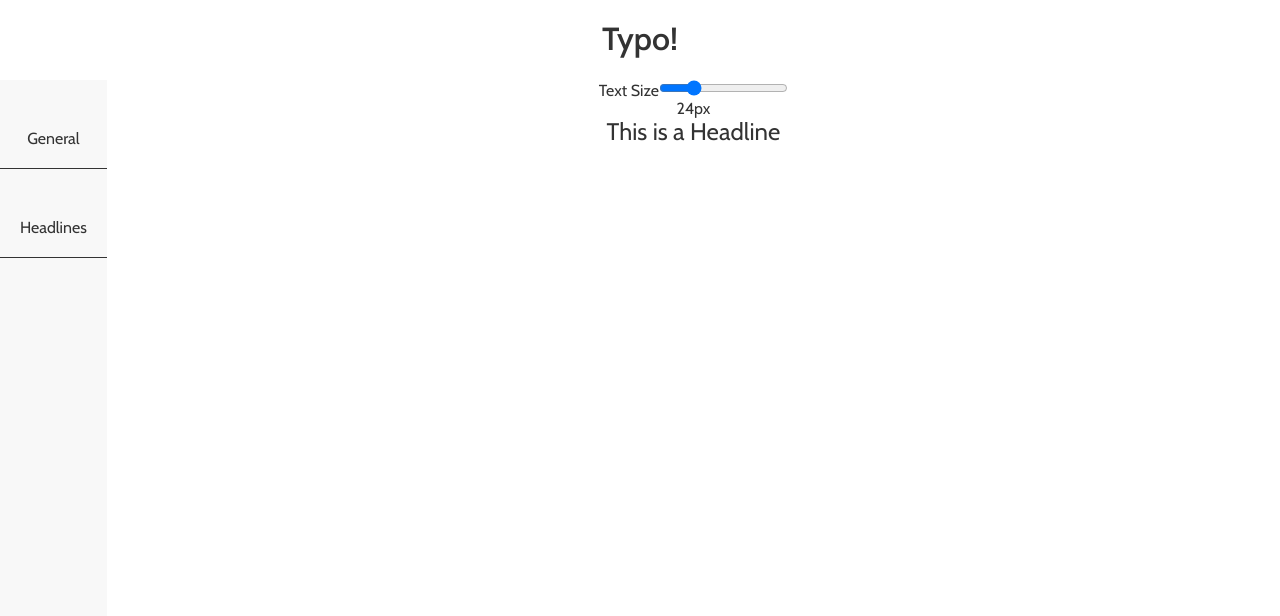
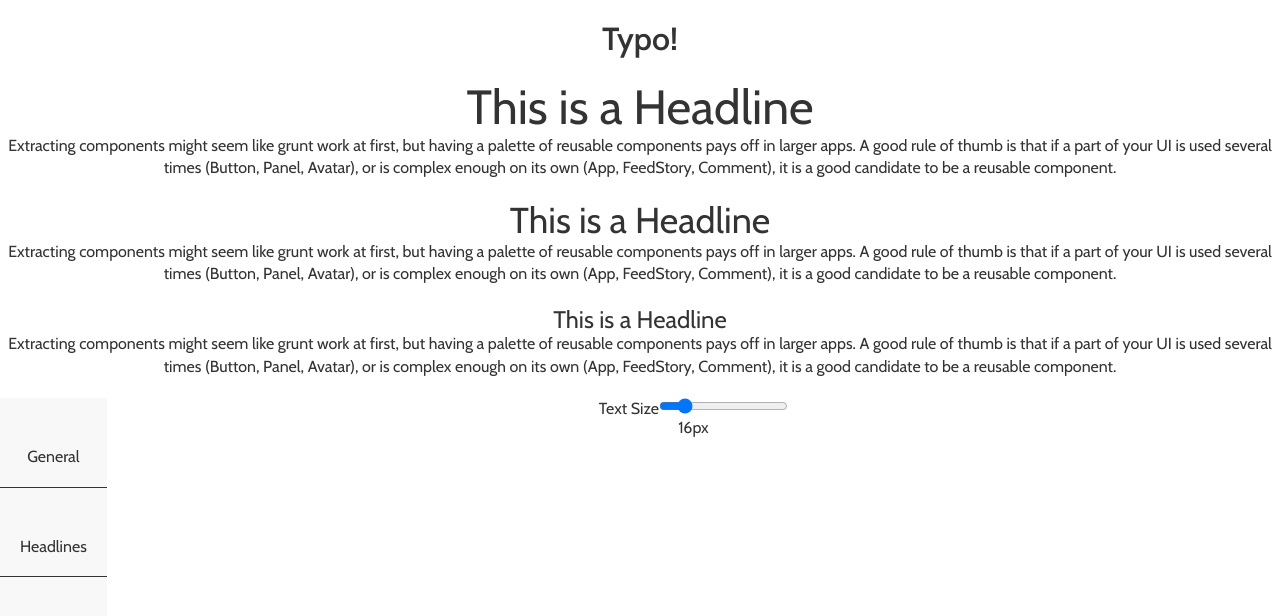
Before and after one commit to Plsr/25knots, a React app: page /typography in a window 1280 px wide. Shown: the top 616 px of the page. Built offline with nearby package versions, Linux system fonts and the light colour scheme.

Commit message:
Further additions to typography state

```diff
--- a/src/components/Typography.jsx
+++ b/src/components/Typography.jsx
@@ -6,6 +6,7 @@ import TabContent from './TabContent.jsx'
 import SliderInput from './SliderInput.jsx'
 import UnitValueDisplay from './UnitValueDisplay.jsx'
 import VariableHeadline from './VariableHeadline.jsx'
+import VariableText from './VariableText.jsx'
 
 export default class Typography extends React.Component {
   constructor(props) {
@@ -22,6 +23,54 @@ export default class Typography extends React.Component {
     return (
       <div style={{textAlign: 'center'}}>
         <h1>Typo!</h1>
+        <VariableHeadline
+          fontSize={this.props.headline1Size}
+          spacingTop={this.props.headline1SpacingTop}
+          spacingBottom={this.props.headline1SpacingTop}
+        >
+          This is a Headline
+        </VariableHeadline>
+
+        <VariableText
+          fontSize={this.props.fontSize}
+          lineHeight={this.props.lineHeight}
+          spacingBottom={20}
+        >
+          Extracting components might seem like grunt work at first, but having a palette of reusable components pays off in larger apps. A good rule of thumb is that if a part of your UI is used several times (Button, Panel, Avatar), or is complex enough on its own (App, FeedStory, Comment), it is a good candidate to be a reusable component.
+        </VariableText>
+
+        <VariableHeadline
+          fontSize={this.props.headline2Size}
+          spacingTop={this.props.headline2SpacingTop}
+          spacingBottom={this.props.headline2SpacingTop}
+        >
+          This is a Headline
+        </VariableHeadline>
+
+        <VariableText
+          fontSize={this.props.fontSize}
+          lineHeight={this.props.lineHeight}
+          spacingBottom={20}
+        >
+          Extracting components might seem like grunt work at first, but having a palette of reusable components pays off in larger apps. A good rule of thumb is that if a part of your UI is used several times (Button, Panel, Avatar), or is complex enough on its own (App, FeedStory, Comment), it is a good candidate to be a reusable component.
+        </VariableText>
+
+        <VariableHeadline
+          fontSize={this.props.headline3Size}
+          spacingTop={this.props.headline3SpacingTop}
+          spacingBottom={this.props.headline3SpacingTop}
+        >
+          This is a Headline
+        </VariableHeadline>
+
+        <VariableText
+          fontSize={this.props.fontSize}
+          lineHeight={this.props.lineHeight}
+          spacingBottom={20}
+        >
+          Extracting components might seem like grunt work at first, but having a palette of reusable components pays off in larger apps. A good rule of thumb is that if a part of your UI is used several times (Button, Panel, Avatar), or is complex enough on its own (App, FeedStory, Comment), it is a good candidate to be a reusable component.
+        </VariableText>
+
         <TabNavigation>
           <TabTitle>
             General
@@ -36,14 +85,6 @@ export default class Typography extends React.Component {
             <UnitValueDisplay value={this.props.fontSize} unit={'px'} />
           </TabContent>
         </TabNavigation>
-
-        <VariableHeadline
-          fontSize={this.props.fontSize}
-          spacingTop={20}
-          spacingBottom={40}
-        >
-          This is a Headline
-        </VariableHeadline>
       </div>
     )
   }
--- a/src/components/VariableHeadline.jsx
+++ b/src/components/VariableHeadline.jsx
@@ -2,9 +2,9 @@ import React from 'react'
 
 function VariableHeadline(props) {
   const styles = {
-    fontSize: props.fontSize,
-    marginTop: props.topSpacing,
-    marginBottom: props.bottomSpacing
+    fontSize: props.fontSize + 'px',
+    marginTop: props.SpacingTop + 'px',
+    marginBottom: props.SpacingBottom + 'px'
   }
   return(
     <span style={styles}>
--- /dev/null
+++ b/src/components/VariableText.jsx
@@ -0,0 +1,19 @@
+import React from 'react'
+
+function VariableText(props) {
+  return(
+    <p style={setStyles(props)}>{props.children}</p>
+  )
+}
+
+function setStyles(props) {
+  let styles = {
+    fontSize: props.fontSize + 'px',
+    lineHeight: props.lineHeight,
+    marginBottom: props.spacingBottom + 'px'
+  }
+
+  return styles
+}
+
+export default VariableText
--- a/src/containers/TypographyContainer.js
+++ b/src/containers/TypographyContainer.js
@@ -5,9 +5,7 @@ import Typography from '../components/Typography.jsx'
 const mapStateToProps = (state, ownProps) => {
   let typographyState = state.typography
   return {
-    fontSize: typographyState.fontSize,
-    lineHeight: typographyState.lineHeight,
-    textWidth: typographyState.textWidth,
+    ...typographyState,
     ...ownProps
   }
 }
--- a/src/reducers/typography.js
+++ b/src/reducers/typography.js
@@ -1,9 +1,19 @@
 import {SET_VALUE_FOR_KEY} from '../actions'
 
 const initialState = {
-  fontSize: 24,
+  fontSize: 16,
   lineHeight: 1.4,
-  textWidth: 600
+  textWidth: 600,
+  textSpacing: 20,
+  headline1Size: 48,
+  headline1SpacingTop: 40,
+  headline1SpacingBottom: 20,
+  headline2Size: 36,
+  headline2SpacingTop: 30,
+  headline2SpacingBottom: 15,
+  headline3Size: 24,
+  headline3SpacingTop: 20,
+  headline3SpacingBottom: 10
 }
 
 const typography = (state = initialState, action) => {
```
